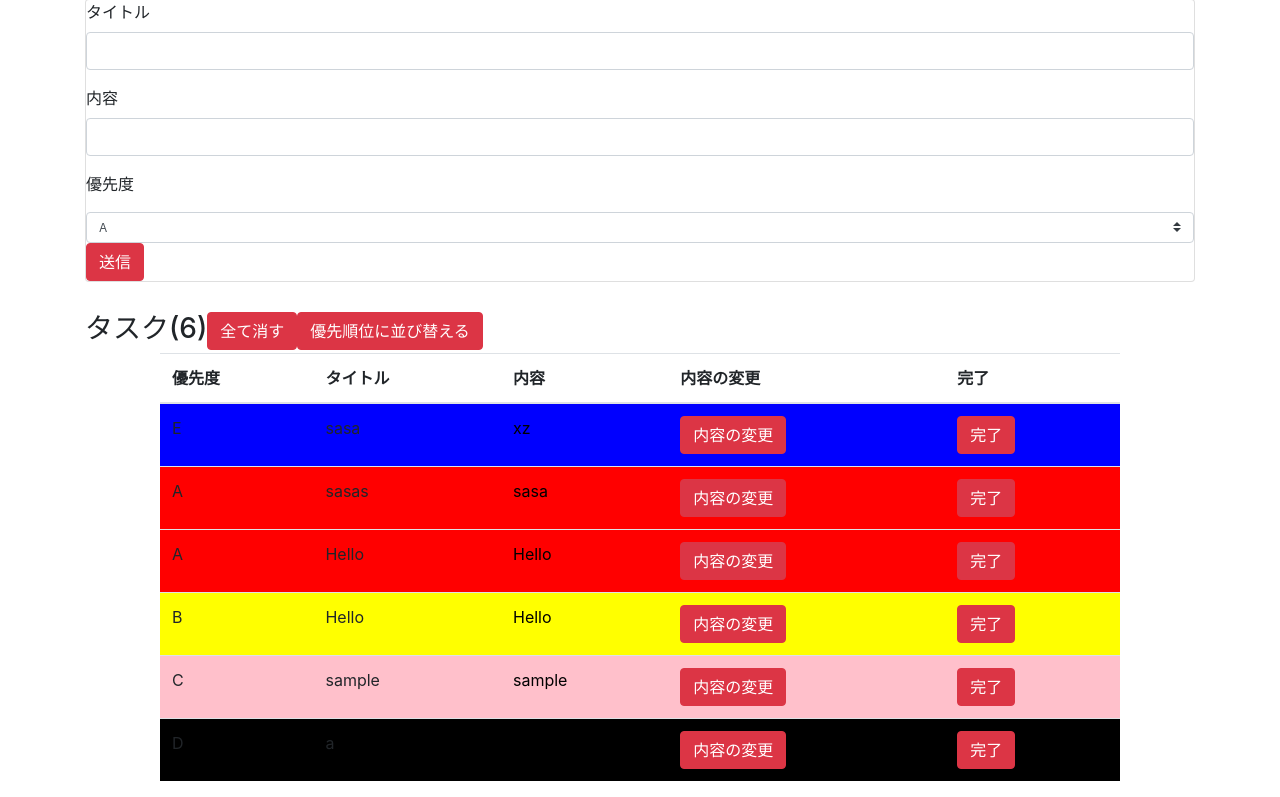
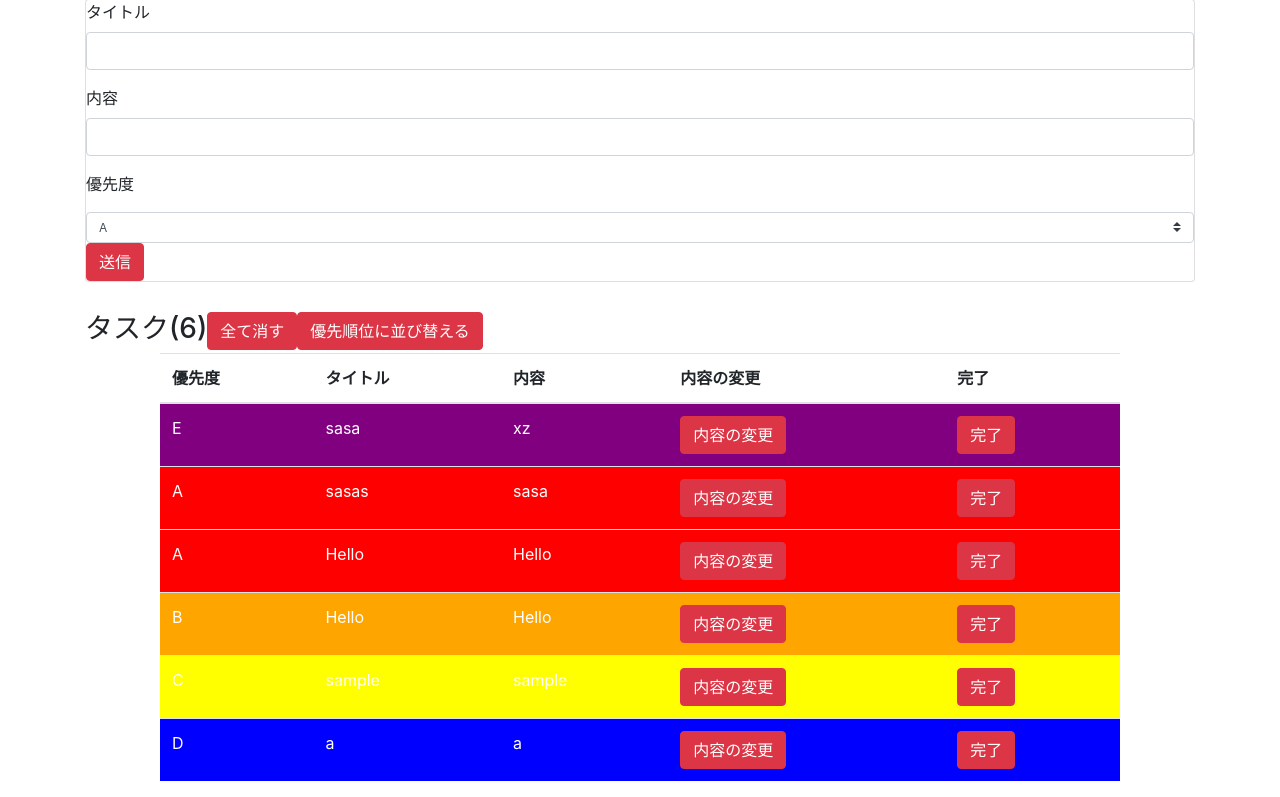
Before and after one commit to nakagawa333/Todo, a Flask app: page / in a window 1280 px wide. Shown: the part 43-840 px from the top of the page. Run offline with Flask 2, Linux system fonts and the light colour scheme; data comes from the database, SQL or seed files in the repository; some libraries are stand-ins or nearby versions.

Commit message:
表の文字の色を白色に変更

```diff
--- a/TodoList/static/music.js
+++ b/TodoList/static/music.js
@@ -16,14 +16,15 @@
 		value = $("#"+i.toString()).text()
 		if(value=='A'){
 			$(".back:eq(" + i + ")").css("background-color","red");
+			$(".back:eq(" + i + ")").css("color","white");
 		}else if(value=='B'){
-           $(".back:eq(" + i + ")").css("background-color","yellow");
+           $(".back:eq(" + i + ")").css("background-color","orange");
         } else if(value == "C"){
-        	$(".back:eq(" + i + ")").css("background-color","pink");
+        	$(".back:eq(" + i + ")").css("background-color","yellow");
         } else if(value == "D"){
-        	$(".back:eq(" + i + ")").css("background-color","black");
+        	$(".back:eq(" + i + ")").css("background-color","blue");
         } else if(value == "E"){
-        	$(".back:eq(" + i + ")").css("background-color","blue");
+        	$(".back:eq(" + i + ")").css("background-color","purple");
        }
 	}
 	//	alert("Hello");
--- a/TodoList/templates/index.html
+++ b/TodoList/templates/index.html
@@ -87,7 +87,7 @@
           <td id="{{loop.index0}}">{{ todo.section }}</td>
           <td>{{ todo.title }}</td>
           <td>
-            <a href="/detail/{{todo.id}}" style="color:black;">{{ todo.content }}</a></td>
+            <a href="/detail/{{todo.id}}">{{ todo.content }}</a></td>
 
           <td><a href="/update/{{todo.id}}" class="btn btn-danger">内容の変更</a></td>
           <td><a href="/delete/{{(todo.id)}}" class="btn btn-danger finish">完了</a></td>
@@ -111,4 +111,18 @@
     </body>
 
 <style>
+.back{
+  color: white;
+}
+
+a:link{
+  color:white;
+}
+
+a:visited{
+  color:white;
+}
+
+
+
 </style>
```
